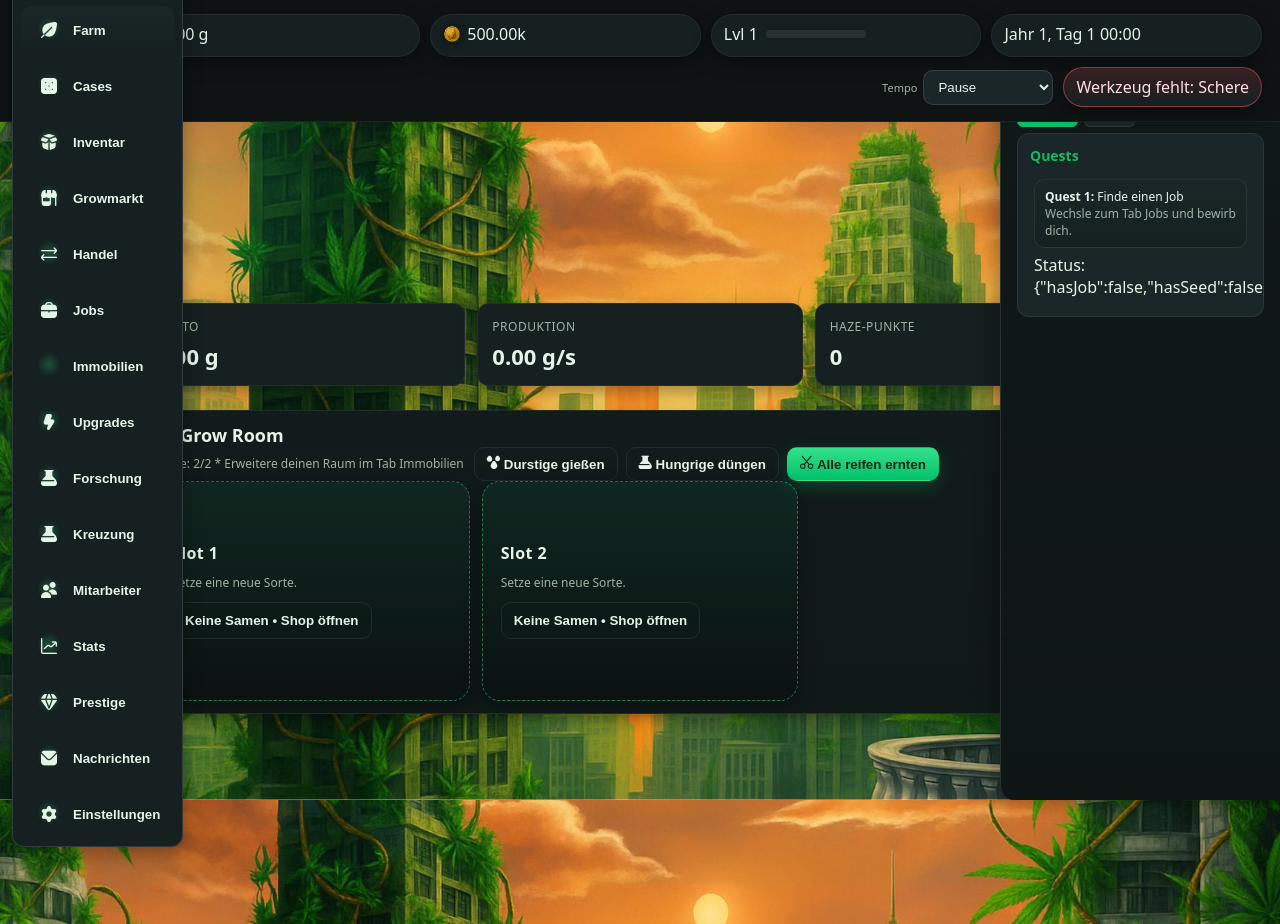
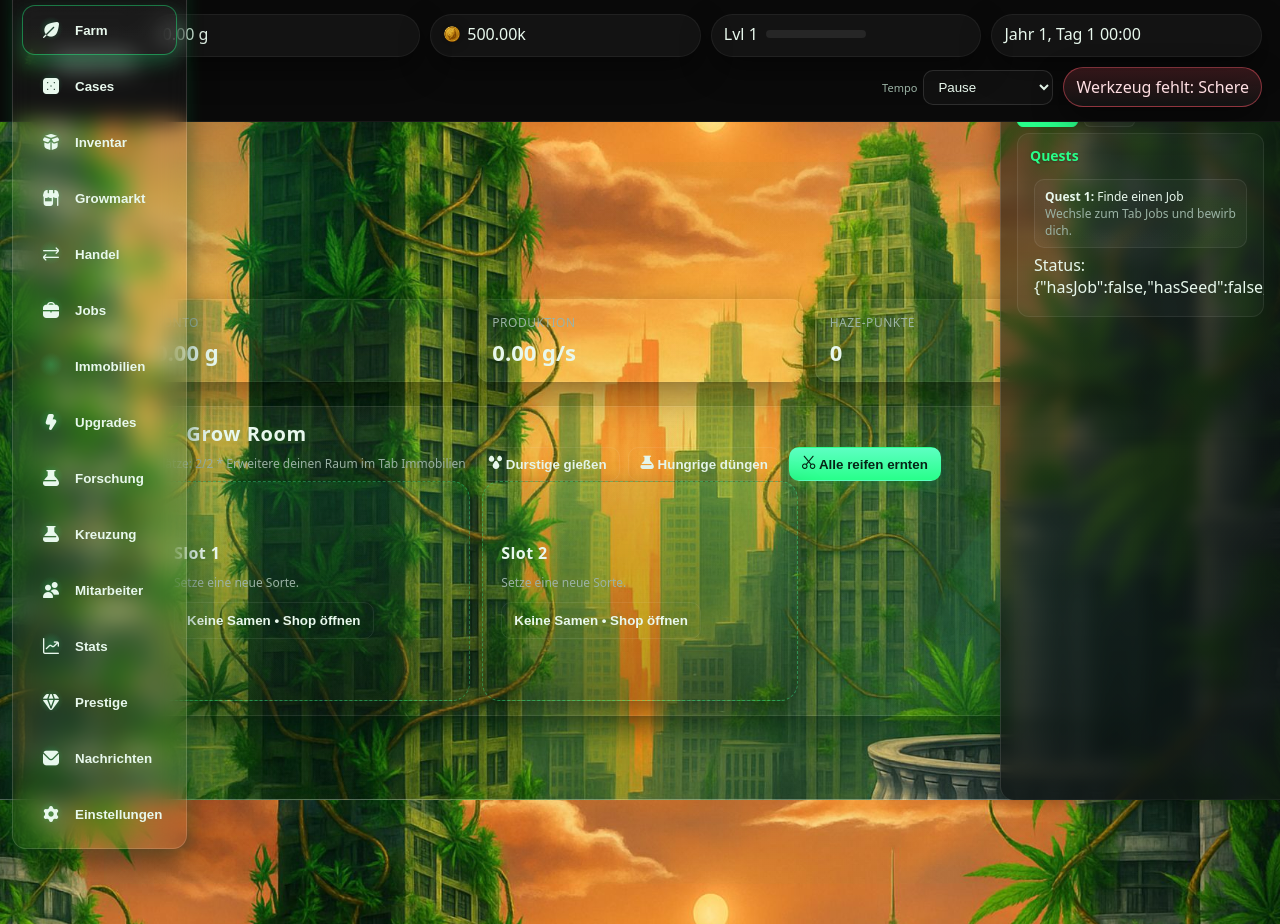
Before and after one commit to hypez33/TEST22, a Next.js app: page / in a window 1280 px wide. Built offline with nearby package versions, Linux system fonts and the light colour scheme.

Commit message:
first commit12

```diff
--- a/app/components/PlantCard.tsx
+++ b/app/components/PlantCard.tsx
@@ -23,7 +23,7 @@ export function PlantCard({ plant, strain, state, actions }: Props) {
   const ready = plant.growProg >= 1;
 
   return (
-    <div className="plant-card" data-slot={plant.slot}>
+    <div className={`plant-card ${ready ? 'plant-card-ready' : ''}`} data-slot={plant.slot}>
       <div className="plant-header">
         <div className="plant-left">
           <div className="plant-icon">{strain.tag || '🌿'}</div>
--- a/app/globals.css
+++ b/app/globals.css
@@ -1,24 +1,24 @@
 :root{
 
-  --bg: #0f1314;
-
-  --bg-soft: #141a1b;
-
-  --panel: #162021;
-
-  --panel-soft: #1a2627;
-
-  --text: #e6f3e8;
-
-  --muted: #9fb3a3;
-
-  --accent: #00c16a;
-
-  --accent-2: #33e18a;
+  --bg: #0a0a0a;
+
+  --bg-soft: #101214;
+
+  --panel: rgba(255,255,255,0.04);
+
+  --panel-soft: rgba(255,255,255,0.03);
+
+  --text: #e8f8ed;
+
+  --muted: #9bb3a5;
+
+  --accent: #28ff8a;
+
+  --accent-2: #5dffc2;
 
   --danger: #ff5a6b;
 
-  --shadow: 0 6px 18px rgba(0,0,0,.35);
+  --shadow: 0 12px 32px rgba(0,0,0,.45);
 
   --header-h: 58px;
 
@@ -262,13 +262,13 @@ main{ padding: 40px 14px; max-width: 1100px; margin: 0 auto }
 
   height: auto;
 
-  background: var(--panel);
-
-  border: 1px solid rgba(255,255,255,0.12);
-
-  border-radius: 12px;
-
-  padding: 8px;
+  background: rgba(255,255,255,0.04);
+
+  border: 1px solid rgba(255,255,255,0.14);
+
+  border-radius: 14px;
+
+  padding: 10px;
 
   display: flex;
 
@@ -278,12 +278,14 @@ main{ padding: 40px 14px; max-width: 1100px; margin: 0 auto }
 
   gap: 8px;
 
-  box-shadow: var(--shadow);
+  box-shadow: 0 14px 30px rgba(0,0,0,.45), 0 0 18px rgba(40,255,138,0.18);
 
   z-index: 11;
 
   transition: transform .25s ease, width .25s ease, padding .25s ease, background .25s ease, border-color .25s ease, box-shadow .25s ease;
 
+  backdrop-filter: blur(12px);
+
 }
 
 .sidebar .sidebar-toggle{
@@ -341,6 +343,7 @@ main{ padding: 40px 14px; max-width: 1100px; margin: 0 auto }
 .sidebar .nav-btn:hover{ background: rgba(255,255,255,0.04); border: none }
 
 .sidebar .nav-btn.active{ background: linear-gradient(180deg, var(--panel-soft), var(--panel)); border: none !important }
+.sidebar .nav-btn.active{ box-shadow: 0 0 0 1px rgba(40,255,138,0.4), 0 8px 20px rgba(40,255,138,0.25); border-radius:12px; }
 
 .sidebar .nav-btn .label{ white-space: nowrap }
 
@@ -353,6 +356,33 @@ main{ padding: 40px 14px; max-width: 1100px; margin: 0 auto }
 .sidebar-collapsed .sidebar .nav-btn .label{ max-width: 0; opacity: 0; margin-left: 0; overflow: hidden; pointer-events: none }
 
 .sidebar-collapsed .sidebar .sidebar-toggle{ align-self:center }
+
+@media (max-width: 768px){
+  .sidebar{
+    top: auto;
+    bottom: 0;
+    left: 0;
+    right: 0;
+    width: 100%;
+    transform: none;
+    flex-direction: row;
+    justify-content: space-around;
+    padding: 8px 12px;
+    border-radius:16px 16px 0 0;
+    backdrop-filter: blur(16px);
+  }
+  .sidebar .nav-btn{
+    min-height: 48px;
+    justify-content: center;
+    flex:1 1 auto;
+  }
+  .sidebar .nav-btn .label{
+    display:none;
+  }
+  .sidebar .sidebar-toggle{
+    display:none;
+  }
+}
 
 
 
@@ -430,11 +460,11 @@ main{ padding: 40px 14px; max-width: 1100px; margin: 0 auto }
 
 
 
-.panel{ background: linear-gradient(180deg, rgba(12,18,17,0.35), rgba(12,18,17,0.55)), var(--panel); border:1px solid rgba(255,255,255,0.08); border-radius:14px; padding:12px; margin-bottom:14px; box-shadow: var(--shadow); transition: transform .32s ease, box-shadow .32s ease, border-color .32s ease; backdrop-filter: blur(6px); }
-
-.panel h2{ margin:0; font-size: 18px }
-
-.panel:hover{ transform: translateY(-2px); box-shadow: 0 12px 32px rgba(0,0,0,.4); border-color: rgba(255,255,255,0.18); }
+.panel{ background: linear-gradient(135deg, rgba(255,255,255,0.05), rgba(255,255,255,0.02)); border:1px solid rgba(255,255,255,0.1); border-radius:16px; padding:14px; margin-bottom:16px; box-shadow: 0 12px 32px rgba(40,255,138,0.08), var(--shadow); transition: transform .32s ease, box-shadow .32s ease, border-color .32s ease; backdrop-filter: blur(12px); }
+
+.panel h2{ margin:0; font-size: 20px; letter-spacing:0.6px; line-height:1.3; }
+
+.panel:hover{ transform: translateY(-4px); box-shadow: 0 16px 38px rgba(40,255,138,0.14), 0 10px 30px rgba(0,0,0,.45); border-color: rgba(40,255,138,0.35); }
 
 .hint{ color: var(--muted); font-size:12px }
 
@@ -833,6 +863,8 @@ main{ padding: 40px 14px; max-width: 1100px; margin: 0 auto }
 
 
 button{ appearance:none; border:none; cursor:pointer; color: var(--text); background: var(--panel-soft); border:1px solid rgba(255,255,255,0.08); padding:10px 12px; border-radius:10px; font-weight:600; transition: transform .15s ease, background .2s ease, border-color .2s ease, box-shadow .2s ease }
+button:hover{ transform: translateY(-2px); box-shadow: 0 12px 24px rgba(40,255,138,0.18); border-color: rgba(40,255,138,0.4); }
+button:active{ transform: translateY(0); box-shadow: inset 0 0 0 rgba(0,0,0,0.18); }
 
 button:hover{ transform: translateY(-1px); border-color: rgba(255,255,255,0.2) }
 
@@ -1412,6 +1444,16 @@ button.danger{ background: linear-gradient(180deg, #ff8ea0, var(--danger)); colo
 
 }
 
+.shop-item.disabled{
+  opacity:0.5;
+  filter:saturate(0.6);
+}
+
+.shop-item.disabled:hover{
+  opacity:0.8;
+  filter:saturate(0.9);
+}
+
 .shop-item .cart-add{
 
   position:absolute;
@@ -2719,6 +2761,18 @@ button.danger{ background: linear-gradient(180deg, #ff8ea0, var(--danger)); colo
 .plant-card{ transition: transform .2s ease, box-shadow .3s ease, border-color .3s ease }
 
 .plant-card:hover{ transform: translateY(-2px); box-shadow: 0 12px 28px rgba(0,0,0,.38); border-color: rgba(51,225,138,0.25) }
+
+.plant-card-ready{
+  border-color: rgba(40,255,138,0.5);
+  box-shadow: 0 12px 32px rgba(40,255,138,0.25);
+  animation: readyPulse 1.8s ease-in-out infinite;
+}
+
+@keyframes readyPulse{
+  0%{ box-shadow:0 10px 24px rgba(40,255,138,0.18); }
+  50%{ box-shadow:0 14px 32px rgba(40,255,138,0.32); }
+  100%{ box-shadow:0 10px 24px rgba(40,255,138,0.18); }
+}
 
 .plant-media img{ animation: sway 6s ease-in-out infinite alternate }
 
--- a/lib/game/engine.ts
+++ b/lib/game/engine.ts
@@ -272,15 +272,18 @@ export const createPlant = (strainId: string, slot: number): Plant => ({
   pest: null
 });
 
-export const ensurePlantDefaults = (plant: Plant) => {
-  plant.level = typeof plant.level === 'number' ? plant.level : 1;
-  plant.growProg = clamp(typeof plant.growProg === 'number' ? plant.growProg : 0, 0, 1);
-  plant.water = clamp(typeof plant.water === 'number' ? plant.water : WATER_START, 0, WATER_MAX);
-  plant.nutrients = clamp(typeof plant.nutrients === 'number' ? plant.nutrients : NUTRIENT_START, 0, NUTRIENT_MAX);
-  plant.health = clamp(typeof plant.health === 'number' ? plant.health : 100, 0, 100);
-  plant.quality = clamp(typeof plant.quality === 'number' ? plant.quality : 1, 0.4, 1.5);
-  plant.readyTime = typeof plant.readyTime === 'number' ? plant.readyTime : 0;
-  plant.pest = plant.pest || null;
+export const ensurePlantDefaults = (plant: Plant): Plant => {
+  const mutable = isDraft(plant) || !Object.isFrozen(plant);
+  const target = mutable ? plant : { ...plant };
+  target.level = typeof target.level === 'number' ? target.level : 1;
+  target.growProg = clamp(typeof target.growProg === 'number' ? target.growProg : 0, 0, 1);
+  target.water = clamp(typeof target.water === 'number' ? target.water : WATER_START, 0, WATER_MAX);
+  target.nutrients = clamp(typeof target.nutrients === 'number' ? target.nutrients : NUTRIENT_START, 0, NUTRIENT_MAX);
+  target.health = clamp(typeof target.health === 'number' ? target.health : 100, 0, 100);
+  target.quality = clamp(typeof target.quality === 'number' ? target.quality : 1, 0.4, 1.5);
+  target.readyTime = typeof target.readyTime === 'number' ? target.readyTime : 0;
+  target.pest = target.pest || null;
+  return target;
 };
 
 export const growTimeFor = (state: GameState, plant: Plant) => {
@@ -346,12 +349,12 @@ const getTimeSpeed = (state: GameState) => {
 
 export const computePerSec = (state: GameState) => {
   const base = state.plants.reduce((sum, plant) => {
-    ensurePlantDefaults(plant);
-    if (plant.growProg >= 1 || plant.health <= 0) return sum;
-    const slow = plant.water <= 0 || plant.nutrients <= 0 ? 0.25 : 1;
+    const p = ensurePlantDefaults(plant);
+    if (p.growProg >= 1 || p.health <= 0) return sum;
+    const slow = p.water <= 0 || p.nutrients <= 0 ? 0.25 : 1;
     const d = DIFFICULTIES[state.difficulty] || DIFFICULTIES.normal;
-    const effTime = growTimeFor(state, plant) / (d.growth || 1);
-    return sum + ((harvestYieldFor(state, plant) * qualityMultiplier(state, plant)) / effTime) * slow;
+    const effTime = growTimeFor(state, p) / (d.growth || 1);
+    return sum + ((harvestYieldFor(state, p) * qualityMultiplier(state, p)) / effTime) * slow;
   }, 0);
   return base * getTimeSpeed(state);
 };
```
Also changed, not shown: app/components/tabs/ShopTab.tsx (+29 -6 lines).
